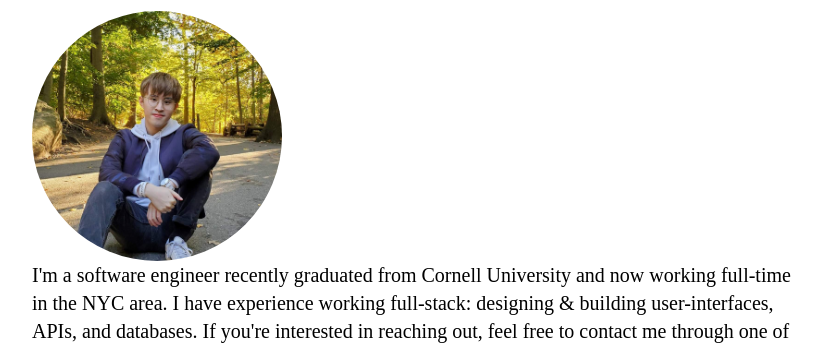
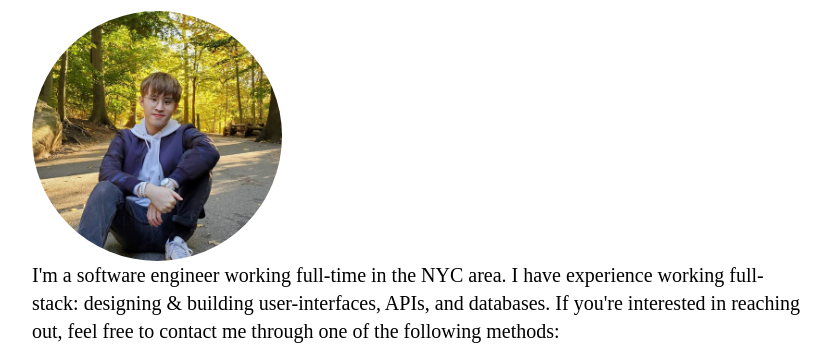
Before and after one commit to WesleyT4N/wesleyt4n.github.io, a Gatsby site: page / in a window 1280 px wide. Shown: the part 314-663 px from the top of the page, without its empty margins (224-1055 px from the left). Built offline with nearby package versions, Linux system fonts and the light colour scheme; Gatsby itself is replaced by a stand-in of ours.

Commit message:
remove recent grad note

```diff
--- a/src/components/about/about.js
+++ b/src/components/about/about.js
@@ -31,8 +31,7 @@ const About = () => {
         </div>
         <div className={styles.column}>
           <p className={styles.bodyText}>
-            I'm a software engineer recently graduated from Cornell University
-            and now working full-time in the NYC area. I have experience working
+            I'm a software engineer working full-time in the NYC area. I have experience working
             full-stack: designing & building user-interfaces, APIs, and
             databases. If you're interested in reaching out, feel free to
             contact me through one of the following methods:
```
